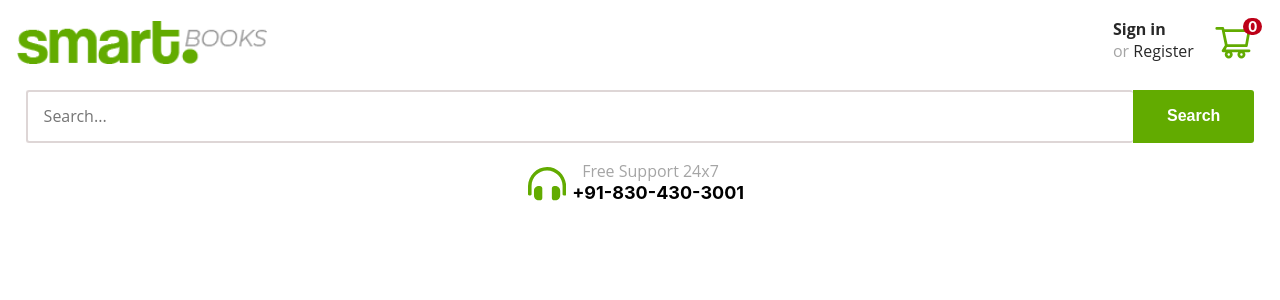
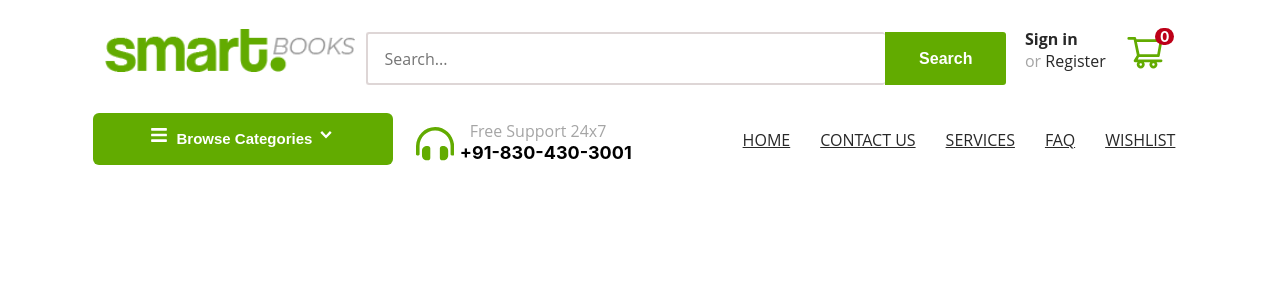
Before and after one commit to harshtripathi24/ecommerce-frontend, a React (Create React App) app: page / in a window 1280 px wide. Shown: the top 300 px of the page. Built offline with nearby package versions, Linux system fonts and the light colour scheme.

Commit message:
Header Functionality Completed

```diff
--- a/package.json
+++ b/package.json
@@ -3,13 +3,16 @@
   "version": "0.1.0",
   "private": true,
   "dependencies": {
+    "@coreui/react": "^4.6.0",
     "@emotion/react": "^11.10.6",
     "@emotion/styled": "^11.10.6",
     "@mui/material": "^5.11.12",
     "@testing-library/jest-dom": "^5.16.5",
     "@testing-library/react": "^13.4.0",
     "@testing-library/user-event": "^13.5.0",
+    "bootstrap": "^5.2.3",
     "react": "^18.2.0",
+    "react-bootstrap": "^2.7.2",
     "react-dom": "^18.2.0",
     "react-icons": "^4.7.1",
     "react-scripts": "5.0.1",
--- a/src/Components/Header.js
+++ b/src/Components/Header.js
@@ -1,9 +1,10 @@
-import React, { useState } from "react";
+import React, { useEffect, useState } from "react";
 import { AiOutlineShoppingCart } from "react-icons/ai";
 import { FaHeadphonesAlt } from "react-icons/fa";
 
 import Search from "./Search";
 import MainNaviagtion from "./navigation/MainNaviagtion";
+import DeskNav from "./navigation/DeskNav";
 
 import logo from "../Utilities/Images/header-logo.png";
 
@@ -11,6 +12,19 @@ import "./header.css";
 
 const Header = () => {
   const [cartItem, setCartItem] = useState(0);
+  const [windoWidth, setWindoWidth] = useState(window.innerWidth);
+
+  const detectWindowWidth = () => {
+    setWindoWidth(window.innerWidth);
+  };
+
+  useEffect(() => {
+    window.addEventListener("resize", detectWindowWidth);
+
+    return () => {
+      window.removeEventListener("resize ", detectWindowWidth);
+    };
+  }, [windoWidth]);
 
   return (
     <div className="mainHeader">
@@ -21,6 +35,11 @@ const Header = () => {
             <img src={logo} alt="Logo" />
           </div>
         </div>
+
+        <div className="middleHeader">
+          {windoWidth > 1232 ? <Search /> : ""}
+        </div>
+
         <div className="rightHeader">
           <div className="signin-div">
             <a href="http://">
@@ -36,14 +55,9 @@ const Header = () => {
           </div>
         </div>
       </div>
-      <Search />
-      <div className="customerSupport">
-        <FaHeadphonesAlt className="support-icon" />
-        <div className="support-text">
-          <span className="support">Free Support 24x7</span>
-          <p className="support-number">+91-830-430-3001</p>
-        </div>
-      </div>
+      {windoWidth < 1232 ? <Search /> : ""}
+
+      <DeskNav />
     </div>
   );
 };
--- a/src/Components/Search.css
+++ b/src/Components/Search.css
@@ -45,3 +45,14 @@
   color: #fff;
   border-radius: 0 3px 3px 0;
 }
+
+@media only screen and (min-width: 1232px) {
+  .searchDiv {
+    width: 50vw;
+    margin-top: 1.5em;
+  }
+
+  .search-button:hover {
+    cursor: pointer;
+  }
+}
--- a/src/Components/header.css
+++ b/src/Components/header.css
@@ -96,52 +96,19 @@
   margin-top: 0.1em;
 }
 
-.customerSupport {
-  display: flex;
-  /* border: 2px red solid; */
-  padding: 0px;
-  width: 230px;
-  margin-left: auto;
-  margin-right: auto;
-  margin-top: 1em;
-  display: flex;
+@media only screen and (min-width: 1232px) {
+  .leftHeader {
+    margin-top: 0.5em;
+  }
+
+  .rightHeader {
+    margin-top: 0.6em;
+  }
+
+  .header {
+    /* border: 2px purple solid; */
+    width: 85vw;
+    margin-right: auto;
+    margin-left: auto;
+  }
 }
-
-.support-text {
-  /* border: 1px blue solid; */
-  height: 90%;
-  width: 90%;
-  margin-left: 3px;
-  padding-top: 4px;
-  margin-top: 4px;
-  height: 50px;
-  line-height: 0.5;
-}
-
-.support-text span {
-  font-weight: 400;
-  color: var(--font-color-secondary);
-  font-family: var(--primary-font);
-
-  line-height: 0;
-  text-align: center;
-  margin-left: 10px;
-  margin-top: 5px;
-  /* border: 1px purple solid; */
-}
-
-.support-number {
-  font-weight: bold;
-  margin: none;
-  font-size: large;
-  line-height: 0;
-}
-
-.support-icon {
-  color: var(--primary-color);
-  font-size: 2.7em;
-  margin: 3px;
-  margin-top: none;
-  /* border: 0.5px solid blue; */
-  padding-top: 0;
-}
--- /dev/null
+++ b/src/Components/navigation/DeskNav.css
@@ -0,0 +1,146 @@
+.deskNav {
+  width: 86vw;
+  margin-left: auto;
+  margin-right: auto;
+  /* border: 2px blue solid; */
+  display: flex;
+  justify-content: space-between;
+}
+
+.leftNav {
+  display: flex;
+}
+
+.category-button {
+  background: var(--primary-color);
+  color: #ffffff;
+  padding: 12px 20px 12px 20px;
+  position: relative;
+  border-radius: 6px;
+  border: none;
+  margin: 3px;
+  width: 300px;
+  margin-top: 10px;
+  margin-right: 20px;
+}
+
+.category-button span {
+  font-style: normal;
+  /* margin-bottom: 10px; */
+  line-height: 28px;
+  margin-right: 5px;
+  text-transform: none;
+  font-size: 15px;
+  font-weight: 700;
+  display: inline-block;
+}
+
+.navIcon-hamburger {
+  font-weight: 900;
+  font-size: large;
+  margin-right: 5px;
+  /* margin-top: 3px; */
+  /* margin-bottom: none; */
+  font-variant: normal;
+  text-rendering: auto;
+}
+
+.navIcon-down {
+  font-size: large;
+}
+
+.category-button:hover {
+  cursor: pointer;
+}
+
+.customerSupport {
+  display: flex;
+  /* border: 2px red solid; */
+  padding: 0px;
+  width: 230px;
+  margin-left: auto;
+  margin-right: auto;
+  margin-top: 1em;
+  display: flex;
+}
+
+.support-text {
+  /* border: 1px blue solid; */
+  height: 90%;
+  width: 90%;
+  margin-left: 3px;
+  padding-top: 4px;
+  margin-top: 4px;
+  height: 50px;
+  line-height: 0.5;
+}
+
+.support-text span {
+  font-weight: 400;
+  color: var(--font-color-secondary);
+  font-family: var(--primary-font);
+
+  line-height: 0;
+  text-align: center;
+  margin-left: 10px;
+  margin-top: 5px;
+  /* border: 1px purple solid; */
+}
+
+.support-number {
+  font-weight: bold;
+  margin: none;
+  font-size: large;
+  line-height: 0;
+}
+
+.support-icon {
+  color: var(--primary-color);
+  font-size: 2.7em;
+  margin: 3px;
+  margin-top: none;
+  /* border: 0.5px solid blue; */
+  padding-top: 0;
+}
+
+.rightNav {
+  /* border: orangered 1px solid; */
+  height: 70%;
+  margin-top: auto;
+  margin-bottom: auto;
+}
+
+.rightNav a {
+  /* margin: 1em; */
+  font-weight: bold;
+  padding: 15px 15px 15px 15px;
+  color: var(--font-color-primary);
+  font-family: var(--primary-font);
+  font-size: 16px;
+  line-height: 24px;
+  text-transform: uppercase;
+  font-weight: 400;
+}
+
+.rightNav a:hover {
+  color: var(--primary-color);
+  font-weight: 500;
+}
+
+.drop-menu {
+  color: blue;
+  border: 2px red solid;
+  background-color: yellow;
+  display: relative;
+}
+
+.navBox {
+  z-index: 100;
+  position: absolute;
+  /* border: 2px blue solid; */
+  width: 300px;
+}
+
+.hideNav {
+  display: none;
+}
--- /dev/null
+++ b/src/Components/navigation/DeskNav.js
@@ -0,0 +1,105 @@
+import React, { useEffect, useState } from "react";
+
+import { GoChevronDown } from "react-icons/go";
+import { FaHeadphonesAlt } from "react-icons/fa";
+import { FaBars } from "react-icons/fa";
+
+import "./DeskNav.css";
+import NavLinks from "./NavLinks";
+
+const deskNavlinks = [
+  {
+    name: "Home",
+    url: "",
+  },
+  {
+    name: "Contact Us",
+    url: "",
+  },
+  {
+    name: "Services",
+    url: "",
+  },
+  {
+    name: "FAQ",
+    url: "",
+  },
+  {
+    name: "Wishlist",
+    url: "",
+  },
+];
+
+const DeskNav = () => {
+  const [windoWidth, setWindoWidth] = useState(window.innerWidth);
+  const [isNavOpen, setIsNavOpen] = useState(false);
+
+  const navHandler = () => {
+    setIsNavOpen(!isNavOpen);
+  };
+
+  const detectWindowWidth = () => {
+    setWindoWidth(window.innerWidth);
+  };
+
+  useEffect(() => {
+    window.addEventListener("resize", detectWindowWidth);
+
+    return () => {
+      window.removeEventListener("resize ", detectWindowWidth);
+    };
+  }, [windoWidth]);
+
+  if (windoWidth > 1232) {
+    return (
+      <>
+        <div className="deskNav">
+          <div className="leftNav">
+            <div className="navButton">
+              <button className="category-button" onClick={navHandler}>
+                <FaBars className="navIcon-hamburger" />{" "}
+                <span>Browse Categories </span>
+                <GoChevronDown className="navIcon-down" />
+              </button>
+
+              <div className={`navBox ${isNavOpen ? "" : "hideNav"}`}>
+                <NavLinks />
+              </div>
+            </div>
+            <div className="navSupport">
+              <div className="customerSupport">
+                <FaHeadphonesAlt className="support-icon" />
+                <div className="support-text">
+                  <span className="support">Free Support 24x7</span>
+                  <p className="support-number">+91-830-430-3001</p>
+                </div>
+              </div>
+            </div>
+          </div>
+
+          <div className="rightNav">
+            {deskNavlinks.map((link, index) => {
+              return (
+                <React.Fragment key={index}>
+                  <a href={link.url}>{link.name}</a>
+                </React.Fragment>
+              );
+            })}
+          </div>
+        </div>
+      </>
+    );
+  } else {
+    return (
+      <div className="customerSupport">
+        <FaHeadphonesAlt className="support-icon" />
+        <div className="support-text">
+          <span className="support">Free Support 24x7</span>
+          <p className="support-number">+91-830-430-3001</p>
+        </div>
+      </div>
+    );
+  }
+};
+
+export default DeskNav;
--- a/src/Components/navigation/MainNavigation.css
+++ b/src/Components/navigation/MainNavigation.css
@@ -27,7 +27,7 @@
   cursor: pointer;
 }
 
-@media only screen and (min-width: 1090px) {
+@media only screen and (min-width: 1232px) {
   .nav-button {
     display: none;
   }
--- a/src/Components/navigation/NavLinks.js
+++ b/src/Components/navigation/NavLinks.js
@@ -1,17 +1,20 @@
 /* eslint-disable array-callback-return */
-import React, { useState } from "react";
+import React, { useEffect, useState } from "react";
 
 import { GoChevronDown } from "react-icons/go";
 
 import "./Navlinks.css";
+import SingleNavLink from "./SingleNavLink";
 
 const ProductLinks = [
   {
+    id: 1,
     categoryName: "Self Help",
     childOptions: ["Top Seller", "Habits", "Investment", "Life Management"],
   },
 
   {
+    id: 2,
     categoryName: "Novels",
     childOptions: [
       "Top Seller",
@@ -21,6 +24,7 @@ const ProductLinks = [
     ],
   },
   {
+    id: 3,
     categoryName: "Novels",
     childOptions: [
       "Top Seller",
@@ -30,6 +34,7 @@ const ProductLinks = [
     ],
   },
   {
+    id: 4,
     categoryName: "Novels",
     childOptions: [
       "Top Seller",
@@ -39,6 +44,7 @@ const ProductLinks = [
     ],
   },
   {
+    id: 5,
     categoryName: "Novels",
     childOptions: [
       "Top Seller",
@@ -48,6 +54,7 @@ const ProductLinks = [
     ],
   },
   {
+    id: 6,
     categoryName: "Novels",
     childOptions: [
       "Top Seller",
@@ -57,6 +64,7 @@ const ProductLinks = [
     ],
   },
   {
+    id: 7,
     categoryName: "Novels",
     childOptions: [
       "Top Seller",
@@ -66,6 +74,7 @@ const ProductLinks = [
     ],
   },
   {
+    id: 8,
     categoryName: "Novels",
     childOptions: [
       "Top Seller",
@@ -77,12 +86,34 @@ const ProductLinks = [
 ];
 
 const NavLinks = () => {
+  const [windoWidth, setWindoWidth] = useState(window.innerWidth);
+
+  const detectWindowWidth = () => {
+    setWindoWidth(window.innerWidth);
+  };
+
+  useEffect(() => {
+    window.addEventListener("resize", detectWindowWidth);
+
+    return () => {
+      window.removeEventListener("resize ", detectWindowWidth);
+    };
+  }, [windoWidth]);
+
+  if (windoWidth > 1232) {
     return (
       <>
-      {ProductLinks.map((category, id) => {
+        {ProductLinks.map((category, index) => {
+          return <SingleNavLink key={category.id} {...category} />;
+        })}
+      </>
+    );
+  } else {
     return (
       <>
-            <div key={id} className="navLinks">
+        {ProductLinks.map((category, index) => {
+          return (
+            <div className="navLinks" key={index}>
               <ul>
                 <li className="headerLink">
                   <a href="http://">{category.categoryName}</a>
@@ -90,7 +121,7 @@ const NavLinks = () => {
                     <GoChevronDown id="down-icon" />
                   </button>
 
-                  {category.childOptions.map((childCategory) => {
+                  {category.childOptions.map((childCategory, index) => {
                     return (
                       <ul>
                         <li className="child-list">
@@ -102,12 +133,11 @@ const NavLinks = () => {
                 </li>
               </ul>
             </div>
-            ;
-          </>
           );
         })}
       </>
     );
+  }
 };
 
 export default NavLinks;
--- a/src/Components/navigation/Navlinks.css
+++ b/src/Components/navigation/Navlinks.css
@@ -1,9 +1,12 @@
 .navLinks {
   color: var(--font-color-primary);
+  margin-bottom: 2em;
 }
 
 .navLinks li {
   list-style: none;
+  border-bottom: 1px var(--primary-color) solid;
+  padding-bottom: 10px;
 }
 
 .headerLink a {
@@ -33,6 +36,7 @@
 
 .child-list a {
   font-weight: normal;
+  line-height: 2;
 }
 
 .child-list a:hover {
--- /dev/null
+++ b/src/Components/navigation/SingleNavLink.js
@@ -0,0 +1,37 @@
+import React, { useState } from "react";
+
+import { GoChevronDown } from "react-icons/go";
+
+const SingleNavLink = ({ categoryName, childOptions }) => {
+  const [showChildLinks, setShowCHildLinks] = useState(false);
+
+  return (
+    <div className="navLinks">
+      <ul>
+        <li className="headerLink">
+          <a href="http://">{categoryName}</a>
+          <button
+            className="expand"
+            onClick={() => setShowCHildLinks(!showChildLinks)}
+          >
+            <GoChevronDown id="down-icon" />
+          </button>
+
+          {childOptions.map((childCategory, index) => {
+            return (
+              <ul>
+                {showChildLinks && (
+                  <li className="child-list">
+                    <a href="http://">{childCategory}</a>
+                  </li>
+                )}
+              </ul>
+            );
+          })}
+        </li>
+      </ul>
+    </div>
+  );
+};
+
+export default SingleNavLink;
--- a/src/index.js
+++ b/src/index.js
@@ -1,5 +1,6 @@
 import React from "react";
 import ReactDOM from "react-dom/client";
+
 import "./index.css";
 import App from "./App";
 
```
Also changed, not shown: 1 other file (tests, documents, lock files or other folders). Lines whose indentation alone changed are shown as unchanged.
